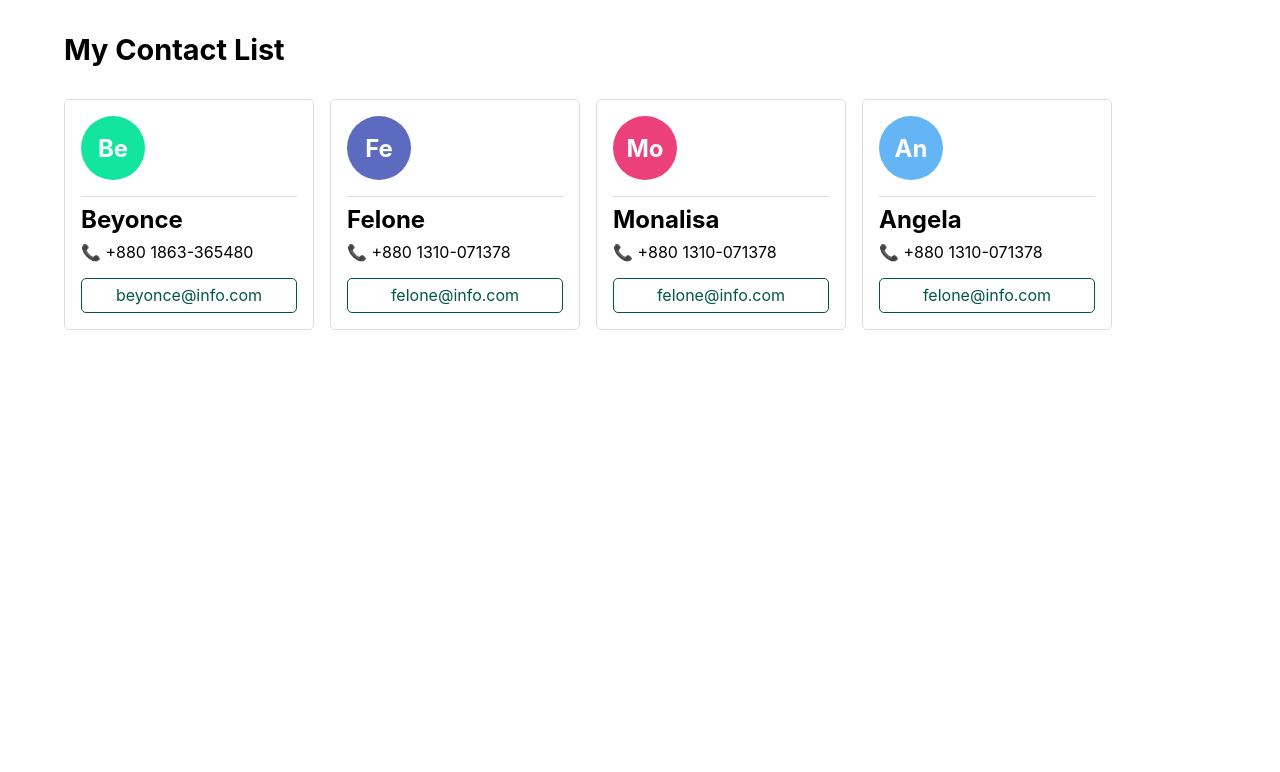
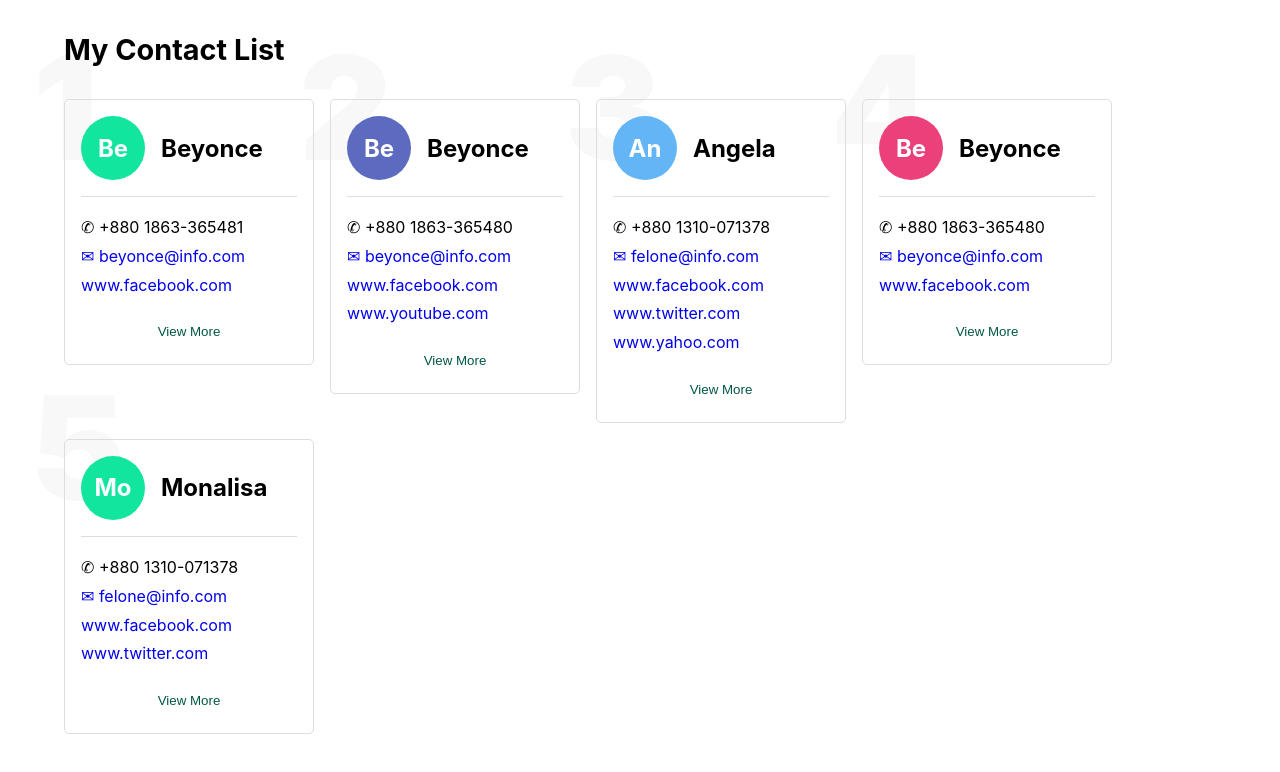
Before and after one commit to au-fahim/react__Angela, a React (Create React App) app: page / in a window 1280 px wide. Shown: the top 772 px of the page. Built offline with nearby package versions, Linux system fonts and the light colour scheme.

Commit message:
Card Element Shown using .map() function from an array file(more-profile.js)

```diff
--- a/public/card-style.css
+++ b/public/card-style.css
@@ -21,12 +21,31 @@
   min-width: 250px;
   margin: 0 1rem 1rem 0;
   float: left;
+  position: relative;
+}
+
+span.card-id {
+  position: absolute;
+  font-size: 9rem;
+  font-weight: 900;
+  top: -5rem;
+  left: -2rem;
+  color: rgb(221 221 221 / 20%);
+  z-index: -999;
+}
+
+.top {
+  display: flex;
+  align-items: center;
+  margin-bottom: 1rem;
+}
+
+.top h2:nth-child(2) {
+  margin-left: 1rem;
 }
 
 .img {
   padding: 1rem;
-  /* background: #12e69e; */
-  /* color: #005746; */
   color: white;
   border-radius: 50px;
   width: 4rem;
@@ -34,11 +53,17 @@
   display: flex;
   justify-content: center;
   align-items: center;
-  margin-bottom: 1rem;
+}
+
+.card-wrapper {
+  display: flex;
+  flex-wrap: wrap;
+  align-items: flex-start;
 }
 
 .details {
-  padding-top: 0.5rem;
+  padding-top: 1rem;
+  line-height: 1.8;
   border-top: 1px solid #ddd;
 }
 
@@ -46,23 +71,28 @@
   margin-bottom: 0.5rem;
 }
 
-.details a {
-  padding: 0.4rem 0.6rem;
-  text-align: center;
+.card button {
+  padding: 0.5rem;
   background: transparent;
-  border: 1px solid #005746;
+  border: 1px solid #ffffff;
   border-radius: 5px;
-  display: inline-block;
-  align-content: normal;
-  text-decoration: none;
   color: #005746;
+  width: 100%;
+  cursor: pointer;
   margin-top: 1rem;
-  display: flex;
-  justify-content: center;
-  transition: background 0.3s;
+  transition: background, border 0.3s;
 }
 
-.details a:hover {
-  background: #005746;
-  color: white;
+.card button:hover {
+  border: 1px solid #005746;
 }
+
+a {
+  text-decoration: none;
+  transition: all 0.5ms;
+}
+
+a:hover {
+  text-decoration: underline;
+  background-color: thistle;
+}
--- a/src/components/app.jsx
+++ b/src/components/app.jsx
@@ -1,6 +1,6 @@
 import React, { Component } from "react";
-import Greeting from "./greeting";
-import { Add, Multiply, Subtract, Divide } from "./calculator";
+// import Greeting from "./greeting";
+// import { Add, Multiply, Subtract, Divide } from "./calculator";
 import Profile from "./card/contact";
 
 class App extends Component {
--- /dev/null
+++ b/src/components/card/avatar.jsx
@@ -0,0 +1,11 @@
+import React from "react";
+
+function Avatar(props) {
+  return (
+    <div className="img" style={{ background: `${props.bgColor}` }}>
+      <h2>{props.name.substring(0, 2)}</h2>
+    </div>
+  );
+}
+
+export default Avatar;
--- a/src/components/card/card.jsx
+++ b/src/components/card/card.jsx
@@ -1,16 +1,27 @@
 import React from "react";
+import Avatar from "./avatar";
+import UserName from "./user-name";
+import Telephone from "./tel";
+import Email from "./email";
+import SocilLink from "./social-link";
+import contact from "./more-profile";
 
 function Card(props) {
   return (
     <div className="card">
-      <div className="img" style={{ background: `${props.bgColor}` }}>
-        <h2>{props.name.substring(0, 2)}</h2>
+      <span className="card-id">{props.id}</span>
+      <div className="top">
+        <Avatar bgColor={props.bgColor} name={props.name} />
+        <UserName name={props.name} />
       </div>
       <div className="details">
-        <h2>{props.name}</h2>
-        <p>{props.number}</p>
-        <a href="#">{props.email}</a>
+        <Telephone number={props.number} />
+        <Email email={props.email} />
+        <SocilLink socialLink={props.link_01} />
+        <SocilLink socialLink={props.link_02} />
+        <SocilLink socialLink={props.link_03} />
       </div>
+      <button>View More</button>
     </div>
   );
 }
--- a/src/components/card/contact.jsx
+++ b/src/components/card/contact.jsx
@@ -1,39 +1,73 @@
 import React from "react";
 import Card from "./card";
+import contact from "./more-profile";
+
+function createCard(contact) {
+  return (
+    <Card
+      id={contact.id}
+      key={contact.id}
+      bgColor={contact.bgColor}
+      name={contact.name}
+      number={contact.number}
+      email={contact.email}
+      link_01={contact.link_01}
+      link_02={contact.link_02}
+      link_03={contact.link_03}
+    />
+  );
+}
 
 function Profile() {
   return (
-    <section className="card-section">
+    <div className="card-section">
       <h1>My Contact List</h1>
-      <Card
+      <div className="card-wrapper">
+        {/* create card element using .map() function */}
+
+        {contact.map(createCard)}
+
+        {/* <Card
             bgColor="#12e69e"
-        pic="Be"
             name="Beyonce"
-        number="📞 +880 1863-365480"
+            number="+880 1863-365480"
             email="beyonce@info.com"
+            link_01="www.facebook.com"
           />
           <Card
             bgColor="#5c6bc0"
-        pic="Fe"
             name="Felone"
-        number="📞 +880 1310-071378"
+            number="+880 1310-071378"
             email="felone@info.com"
+            link_01="www.facebook.com"
+            link_02="www.twitter.com"
+          />
+          <Card
+            bgColor="#64b5f6"
+            name="Angela"
+            number="+880 1310-071378"
+            email="felone@info.com"
+            link_01="www.facebook.com"
+            link_02="www.twitter.com"
+            link_03="www.yahoo.com"
           />
           <Card
             bgColor="#ec407a"
-        pic="Mo "
             name="Monalisa"
-        number="📞 +880 1310-071378"
+            number="+880 1310-071378"
             email="felone@info.com"
+            link_01="www.facebook.com"
+            link_02="www.twitter.com"
           />
           <Card
-        bgColor="#64b5f6"
-        pic=""
-        name="Angela"
-        number="📞 +880 1310-071378"
-        email="felone@info.com"
-      />
-    </section>
+            bgColor="#12e69e"
+            name="Beyonce"
+            number="+880 1863-365480"
+            email="beyonce@info.com"
+            link_01="www.facebook.com"
+          />  */}
+      </div>
+    </div>
   );
 }
 
--- /dev/null
+++ b/src/components/card/email.jsx
@@ -0,0 +1,7 @@
+import React from "react";
+
+function Email(props) {
+  return <a href="#">✉ {props.email}</a>;
+}
+
+export default Email;
--- /dev/null
+++ b/src/components/card/more-profile.js
@@ -0,0 +1,48 @@
+const contact = [
+  {
+    id: 1,
+    bgColor: "#12e69e",
+    name: "Beyonce",
+    number: "+880 1863-365481",
+    email: "beyonce@info.com",
+    link_01: "www.facebook.com",
+  },
+  {
+    id: 2,
+    bgColor: "#5c6bc0",
+    name: "Beyonce",
+    number: "+880 1863-365480",
+    email: "beyonce@info.com",
+    link_01: "www.facebook.com",
+    link_02: "www.youtube.com",
+  },
+  {
+    id: 3,
+    bgColor: "#64b5f6",
+    name: "Angela",
+    number: "+880 1310-071378",
+    email: "felone@info.com",
+    link_01: "www.facebook.com",
+    link_02: "www.twitter.com",
+    link_03: "www.yahoo.com",
+  },
+  {
+    id: 4,
+    bgColor: "#ec407a",
+    name: "Beyonce",
+    number: "+880 1863-365480",
+    email: "beyonce@info.com",
+    link_01: "www.facebook.com",
+  },
+  {
+    id: 5,
+    bgColor: "#12e69e",
+    name: "Monalisa",
+    number: "+880 1310-071378",
+    email: "felone@info.com",
+    link_01: "www.facebook.com",
+    link_02: "www.twitter.com",
+  },
+];
+
+export default contact;
--- /dev/null
+++ b/src/components/card/social-link.jsx
@@ -0,0 +1,11 @@
+import React from "react";
+
+function SocialLink(props) {
+  return (
+    <p>
+      <a href="#">{props.socialLink}</a>
+    </p>
+  );
+}
+
+export default SocialLink;
--- /dev/null
+++ b/src/components/card/tel.jsx
@@ -0,0 +1,7 @@
+import React from "react";
+
+function Telephone(props) {
+  return <p>✆ {props.number}</p>;
+}
+
+export default Telephone;
--- /dev/null
+++ b/src/components/card/user-name.jsx
@@ -0,0 +1,7 @@
+import React from "react";
+
+function UserName(props) {
+  return <h2>{props.name}</h2>;
+}
+
+export default UserName;
```
Lines whose indentation alone changed are shown as unchanged.
